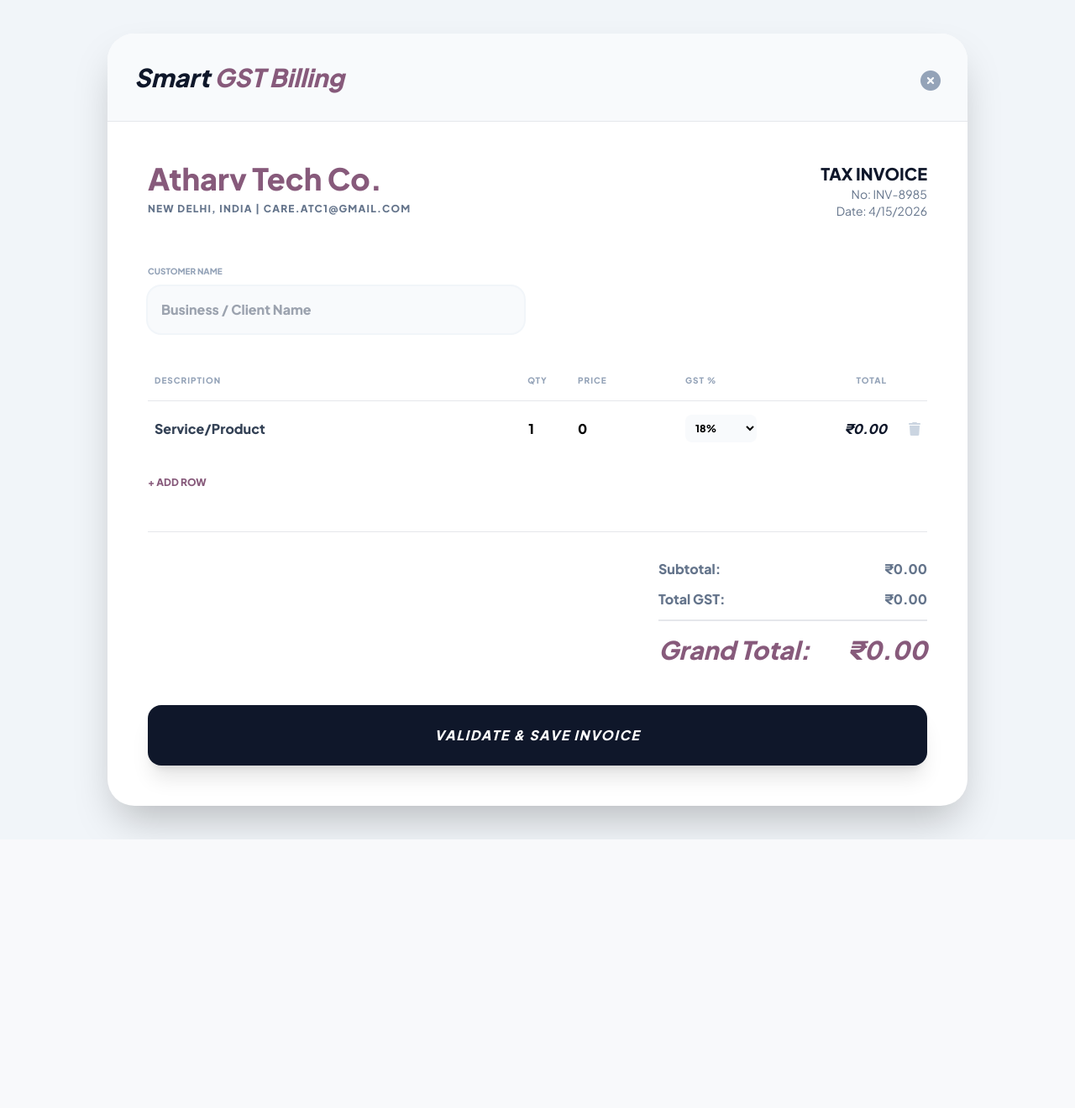
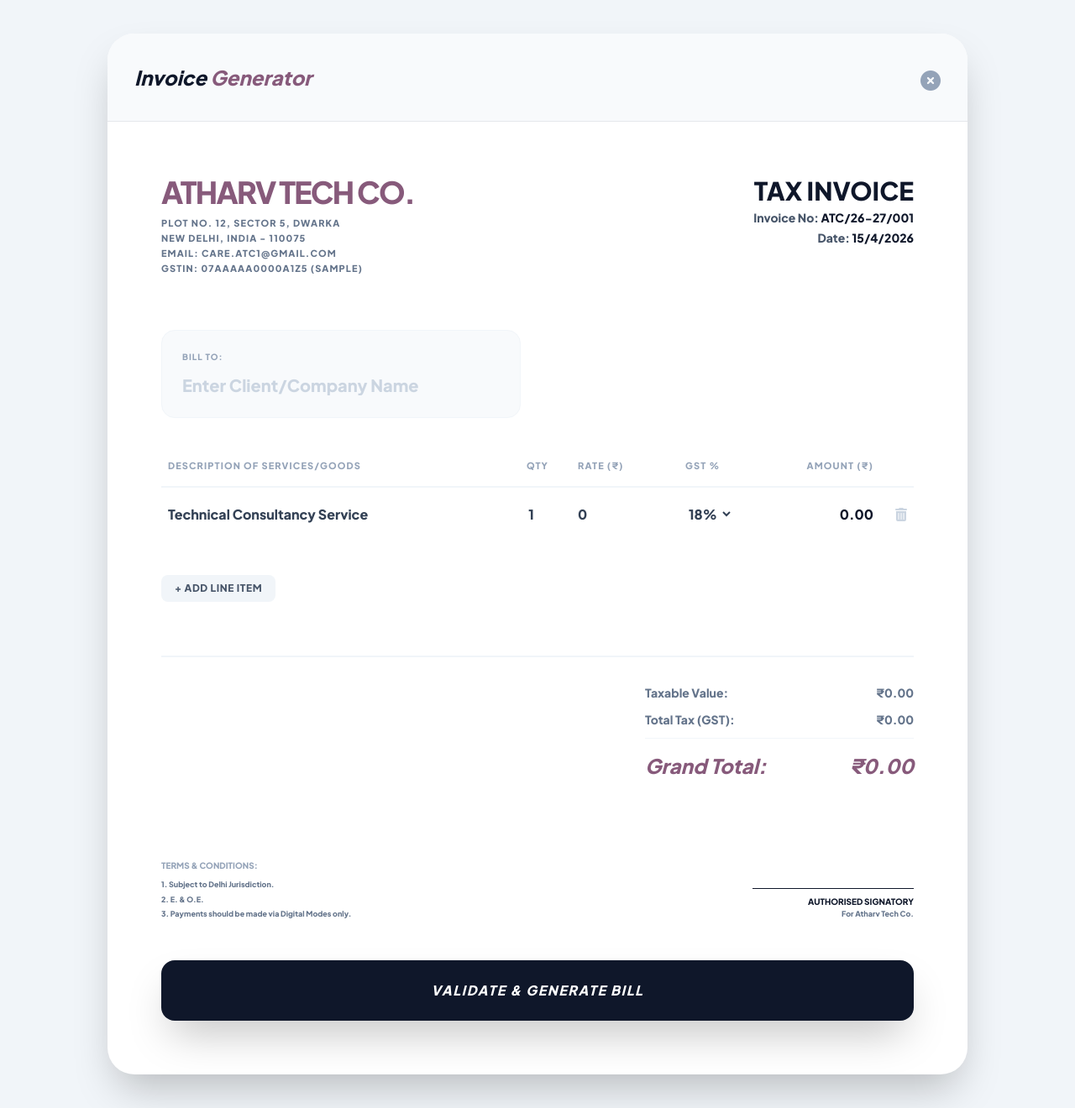
Before and after one commit to careatc1-pixel/A-SmartERP, a Flask app: page /sales/new in a window 1280 px wide. Shown: the whole page at 84% size. Before the commit the page ends 1000 px from the top, so only its background shows below. Run offline with Flask 3, Linux system fonts and the light colour scheme; the visitor is signed in with stand-in values (Sample User, id 1); data that the repository does not hold is empty; some libraries are stand-ins or nearby versions.

Commit message:
Invoicing-ERP-Reset-Wed 04/15/2026-22:06:13.92

```diff
--- a/templates/sales_form.html
+++ b/templates/sales_form.html
@@ -3,20 +3,37 @@
 <head>
     <meta charset="UTF-8">
     <meta name="viewport" content="width=device-width, initial-scale=1.0">
-    <title>Professional Billing | A-SmartERP</title>
+    <title>Tax Invoice | Atharv Tech Co.</title>
     <script src="https://cdn.tailwindcss.com"></script>
     <script defer src="https://unpkg.com/alpinejs@3.x.x/dist/cdn.min.js"></script>
     <link rel="stylesheet" href="https://cdnjs.cloudflare.com/ajax/libs/font-awesome/6.5.0/css/all.min.css">
     <style>
         @import url('https://fonts.googleapis.com/css2?family=Plus+Jakarta+Sans:wght@400;600;800&display=swap');
         body { font-family: 'Plus Jakarta Sans', sans-serif; background: #f1f5f9; }
+
+        /* Corporate Printing Fixes */
         .print-only { display: none; }
+
         @media print {
-            .no-print { display: none; }
+            .no-print, .no-print * {
+                display: none !important;
+                height: 0;
+                margin: 0;
+                padding: 0;
+            }
             .print-only { display: block; }
-            body { background: white; padding: 0; }
-            .invoice-card { box-shadow: none; border: none; width: 100%; }
+            body { background: white; padding: 0; margin: 0; }
+            .invoice-card {
+                box-shadow: none !important;
+                border: none !important;
+                width: 100% !important;
+                margin: 0 !important;
+                padding: 20px !important;
             }
+            @page { margin: 1.5cm; }
+        }
+
+        input, select { border: none; outline: none; background: transparent; }
     </style>
 </head>
 <body class="p-4 md:p-10">
@@ -26,68 +43,71 @@
 
         <div class="p-8 border-b flex justify-between items-center bg-slate-50 no-print">
             <div>
-                <h2 class="text-3xl font-black text-slate-900 italic">Smart <span class="text-[#875A7B]">GST Billing</span></h2>
+                <h2 class="text-2xl font-black text-slate-900 italic">Invoice <span class="text-[#875A7B]">Generator</span></h2>
             </div>
             <div class="flex gap-4">
-                <button @click="window.print()" x-show="isSaved" class="bg-emerald-500 text-white px-6 py-2 rounded-xl font-bold text-sm shadow-lg">
-                    <i class="fa-solid fa-download mr-2"></i> Download PDF
+                <button @click="generatePDF()" x-show="isSaved" class="bg-emerald-600 text-white px-6 py-2 rounded-xl font-bold text-sm shadow-lg hover:bg-emerald-700 transition-all">
+                    <i class="fa-solid fa-file-pdf mr-2"></i> Print / Download PDF
                 </button>
                 <a href="/accounting" class="text-slate-400 hover:text-red-500 mt-2"><i class="fa-solid fa-circle-xmark text-2xl"></i></a>
             </div>
         </div>
 
-        <div class="p-6 md:p-12" id="invoice-area">
-            <div class="flex justify-between mb-12">
+        <div class="p-8 md:p-16">
+            <div class="flex justify-between items-start mb-16">
                 <div>
-                    <h1 class="text-4xl font-black text-[#875A7B] mb-2">Atharv Tech Co.</h1>
-                    <p class="text-xs text-slate-500 font-bold uppercase tracking-widest">New Delhi, India | care.atc1@gmail.com</p>
+                    <h1 class="text-4xl font-extrabold text-[#875A7B] tracking-tighter mb-2">ATHARV TECH CO.</h1>
+                    <div class="text-[11px] font-bold text-slate-500 leading-relaxed uppercase tracking-widest">
+                        <p>Plot No. 12, Sector 5, Dwarka</p>
+                        <p>New Delhi, India - 110075</p>
+                        <p>Email: care.atc1@gmail.com</p>
+                        <p>GSTIN: 07AAAAA0000A1Z5 (Sample)</p>
+                    </div>
                 </div>
                 <div class="text-right">
-                    <h2 class="text-xl font-bold text-slate-900">TAX INVOICE</h2>
-                    <p class="text-sm text-slate-500" x-text="'No: ' + invNo"></p>
-                    <p class="text-sm text-slate-500" x-text="'Date: ' + new Date().toLocaleDateString()"></p>
+                    <h2 class="text-3xl font-black text-slate-900 mb-1">TAX INVOICE</h2>
+                    <div class="space-y-1">
+                        <p class="text-sm font-bold text-slate-600">Invoice No: <span class="text-slate-900" x-text="invNo"></span></p>
+                        <p class="text-sm font-bold text-slate-600">Date: <span class="text-slate-900" x-text="new Date().toLocaleDateString('en-IN')"></span></p>
+                    </div>
                 </div>
             </div>
 
-            <div class="grid grid-cols-1 md:grid-cols-2 gap-8 mb-12 no-print">
-                <div class="space-y-2">
-                    <label class="text-[10px] font-bold text-slate-400 uppercase">Customer Name</label>
-                    <input type="text" x-model="clientName" placeholder="Business / Client Name"
-                           class="w-full bg-slate-50 p-4 rounded-2xl border-none ring-2 ring-slate-100 focus:ring-[#875A7B] outline-none font-bold">
+            <div class="grid grid-cols-2 gap-10 mb-12">
+                <div class="p-6 bg-slate-50 rounded-2xl border border-slate-100">
+                    <p class="text-[10px] font-black text-slate-400 uppercase tracking-widest mb-3">Bill To:</p>
+                    <input type="text" x-model="clientName" placeholder="Enter Client/Company Name"
+                           class="w-full text-xl font-bold text-slate-800 placeholder:text-slate-300 no-print">
+                    <p class="print-only text-xl font-bold text-slate-800" x-text="clientName"></p>
                 </div>
             </div>
-            <div class="print-only mb-8">
-                <p class="text-xs font-bold text-slate-400 uppercase">Bill To:</p>
-                <p class="text-xl font-bold text-slate-900" x-text="clientName"></p>
-            </div>
 
-            <div class="overflow-x-auto">
-                <table class="w-full">
+            <table class="w-full mb-10">
                 <thead>
-                        <tr class="text-left text-[10px] font-bold text-slate-400 uppercase tracking-widest border-b">
-                            <th class="pb-4 px-2">Description</th>
+                    <tr class="text-left text-[11px] font-black text-slate-400 uppercase tracking-widest border-b-2 border-slate-100">
+                        <th class="pb-4 px-2">Description of Services/Goods</th>
                         <th class="pb-4 px-2 w-20 text-center">Qty</th>
-                            <th class="pb-4 px-2 w-32">Price</th>
-                            <th class="pb-4 px-2 w-32">GST %</th>
-                            <th class="pb-4 px-2 w-32 text-right">Total</th>
+                        <th class="pb-4 px-2 w-32">Rate (₹)</th>
+                        <th class="pb-4 px-2 w-24">GST %</th>
+                        <th class="pb-4 px-2 w-36 text-right">Amount (₹)</th>
                         <th class="pb-4 px-2 w-10 no-print"></th>
                     </tr>
                 </thead>
                 <tbody class="divide-y divide-slate-50">
                     <template x-for="(item, index) in items" :key="index">
-                            <tr>
-                                <td class="py-4 px-2">
-                                    <input type="text" x-model="item.name" class="w-full bg-transparent border-none outline-none font-bold text-slate-700">
+                        <tr class="group">
+                            <td class="py-5 px-2">
+                                <input type="text" x-model="item.name" class="w-full font-bold text-slate-700">
                             </td>
-                                <td class="py-4 px-2">
-                                    <input type="number" x-model.number="item.qty" @input="calculate()" class="w-full bg-transparent text-center font-bold">
+                            <td class="py-5 px-2 text-center font-bold text-slate-700">
+                                <input type="number" x-model.number="item.qty" @input="calculate()" class="w-full text-center">
                             </td>
-                                <td class="py-4 px-2">
-                                    <input type="number" x-model.number="item.price" @input="calculate()" class="w-full bg-transparent font-bold">
+                            <td class="py-5 px-2 font-bold text-slate-700">
+                                <input type="number" x-model.number="item.price" @input="calculate()" class="w-full">
                             </td>
-                                <td class="py-4 px-2">
-                                    <select x-model.number="item.gstSlab" @change="calculate()" class="bg-slate-50 p-2 rounded-lg font-bold text-xs outline-none no-print">
-                                        <option value="0">0% (Nil)</option>
+                            <td class="py-5 px-2 font-bold text-slate-700">
+                                <select x-model.number="item.gstSlab" @change="calculate()" class="bg-transparent no-print cursor-pointer">
+                                    <option value="0">0%</option>
                                     <option value="5">5%</option>
                                     <option value="12">12%</option>
                                     <option value="18">18%</option>
@@ -95,30 +115,57 @@
                                 </select>
                                 <span class="print-only" x-text="item.gstSlab + '%'"></span>
                             </td>
-                                <td class="py-4 px-2 text-right font-black italic text-slate-900"
-                                    x-text="'₹' + (item.qty * item.price * (1 + item.gstSlab/100)).toFixed(2)"></td>
-                                <td class="py-4 px-2 text-right no-print">
-                                    <button @click="removeItem(index)" class="text-slate-300 hover:text-red-500"><i class="fa-solid fa-trash"></i></button>
+                            <td class="py-5 px-2 text-right font-black text-slate-900"
+                                x-text="(item.qty * item.price * (1 + item.gstSlab/100)).toLocaleString('en-IN', {minimumFractionDigits: 2})"></td>
+                            <td class="py-5 px-2 text-right no-print">
+                                <button @click="removeItem(index)" class="text-slate-300 hover:text-red-500 transition-colors"><i class="fa-solid fa-trash-can"></i></button>
                             </td>
                         </tr>
                     </template>
                 </tbody>
             </table>
+
+            <button @click="addItem()" class="no-print bg-slate-100 text-slate-600 px-4 py-2 rounded-lg font-bold text-xs uppercase tracking-wider hover:bg-slate-200 transition-all">
+                + Add Line Item
+            </button>
+
+            <div class="mt-16 border-t-2 border-slate-100 pt-8 flex justify-end">
+                <div class="w-full md:w-80 space-y-3">
+                    <div class="flex justify-between text-sm font-bold text-slate-500">
+                        <span>Taxable Value:</span>
+                        <span x-text="'₹' + subtotal.toLocaleString('en-IN', {minimumFractionDigits: 2})"></span>
                     </div>
-
-            <button @click="addItem()" class="mt-6 text-[#875A7B] font-bold text-xs uppercase no-print">+ Add Row</button>
-
-            <div class="mt-12 pt-8 border-t flex flex-col items-end">
-                <div class="w-full md:w-80 space-y-3">
-                    <div class="flex justify-between font-bold text-slate-500"><span>Subtotal:</span><span x-text="'₹' + subtotal.toFixed(2)"></span></div>
-                    <div class="flex justify-between font-bold text-slate-500"><span>Total GST:</span><span x-text="'₹' + totalGst.toFixed(2)"></span></div>
-                    <div class="flex justify-between text-3xl font-black text-[#875A7B] pt-4 border-t-2 italic"><span>Grand Total:</span><span x-text="'₹' + total.toFixed(2)"></span></div>
+                    <div class="flex justify-between text-sm font-bold text-slate-500">
+                        <span>Total Tax (GST):</span>
+                        <span x-text="'₹' + totalGst.toLocaleString('en-IN', {minimumFractionDigits: 2})"></span>
+                    </div>
+                    <div class="flex justify-between text-2xl font-black text-[#875A7B] pt-4 border-t border-slate-100 italic">
+                        <span>Grand Total:</span>
+                        <span x-text="'₹' + total.toLocaleString('en-IN', {minimumFractionDigits: 2})"></span>
+                    </div>
                 </div>
             </div>
 
-            <button @click="saveAndPrint()" x-show="!isSaved"
-                    class="w-full bg-slate-900 text-white p-6 rounded-2xl font-black italic uppercase tracking-widest mt-12 no-print shadow-xl">
-                Validate & Save Invoice
+            <div class="mt-24 grid grid-cols-2 gap-10 print-only">
+                <div>
+                    <p class="text-[10px] font-black text-slate-400 uppercase mb-2">Terms & Conditions:</p>
+                    <ul class="text-[9px] text-slate-500 font-bold space-y-1">
+                        <li>1. Subject to Delhi Jurisdiction.</li>
+                        <li>2. E. & O.E.</li>
+                        <li>3. Payments should be made via Digital Modes only.</li>
+                    </ul>
+                </div>
+                <div class="text-right flex flex-col items-end justify-end">
+                    <div class="border-t border-slate-900 w-48 pt-2">
+                        <p class="text-[10px] font-black text-slate-900 uppercase">Authorised Signatory</p>
+                        <p class="text-[9px] font-bold text-slate-500">For Atharv Tech Co.</p>
+                    </div>
+                </div>
+            </div>
+
+            <button @click="saveInvoice()" x-show="!isSaved"
+                    class="w-full bg-slate-900 text-white p-6 rounded-2xl font-black italic uppercase tracking-widest mt-12 no-print shadow-2xl hover:bg-black active:scale-[0.99] transition-all">
+                Validate & Generate Bill
             </button>
         </div>
     </div>
@@ -127,8 +174,9 @@
         function invoiceSystem() {
             return {
                 clientName: '',
-                invNo: 'INV-' + Math.floor(1000 + Math.random() * 9000),
-                items: [{ name: 'Service/Product', qty: 1, price: 0, gstSlab: 18 }],
+                // Series starts from 001
+                invNo: 'ATC/26-27/001',
+                items: [{ name: 'Technical Consultancy Service', qty: 1, price: 0, gstSlab: 18 }],
                 subtotal: 0,
                 totalGst: 0,
                 total: 0,
@@ -143,8 +191,8 @@
                     this.total = this.subtotal + this.totalGst;
                 },
 
-                async saveAndPrint() {
-                    if(!this.clientName) return alert('Customer name missing!');
+                async saveInvoice() {
+                    if(!this.clientName) return alert('Please enter Client Name');
 
                     const response = await fetch('/api/save-sale', {
                         method: 'POST',
@@ -159,10 +207,12 @@
 
                     if(response.ok) {
                         this.isSaved = true;
-                        alert('Invoice Saved in Database!');
-                        // Print trigger directly converts to PDF in browser
-                        setTimeout(() => { window.print(); }, 500);
+                        alert('Invoice Validated! You can now download the PDF.');
                     }
+                },
+
+                generatePDF() {
+                    window.print();
                 }
             }
         }
```
Lines whose indentation alone changed are shown as unchanged.
